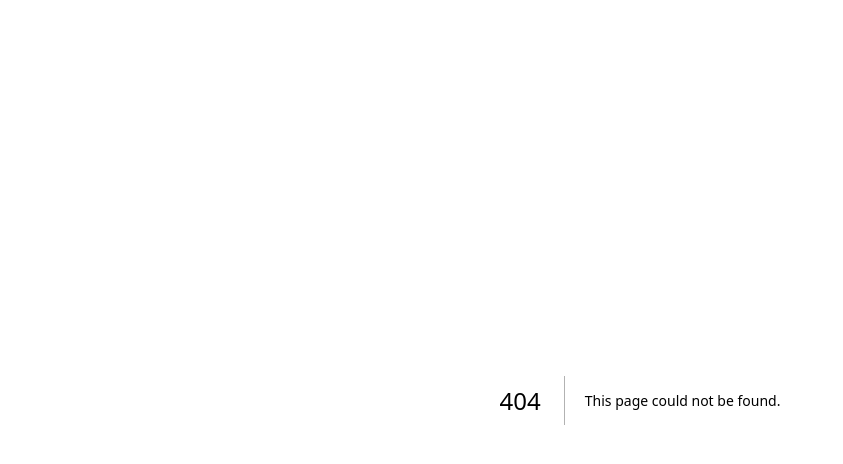
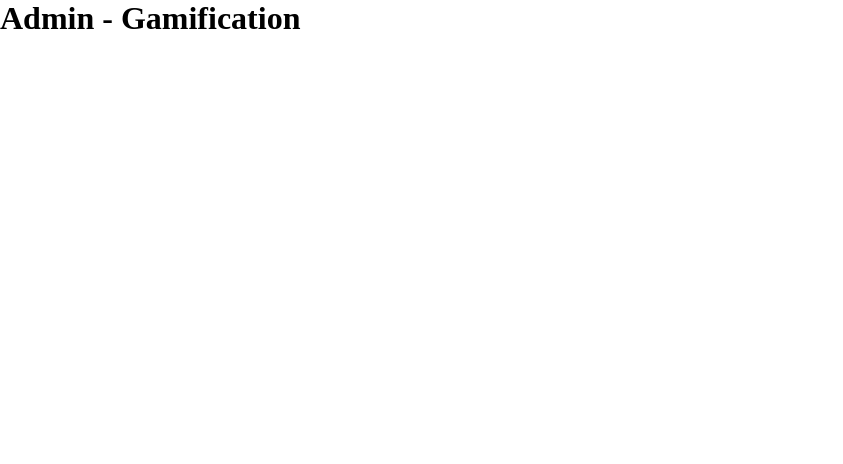
Before and after one commit to Grupo-GCB/academy-gamification, a Next.js app in the folder web/: page /admin in a window 1280 px wide. Before the commit this address had no page. Shown: the top 464 px of the page, without its empty margins (0-843 px from the left). Built offline with nearby package versions, Linux system fonts and the light colour scheme.

Commit message:
feat: create Admin Page

```diff
--- /dev/null
+++ b/web/src/pages/admin/index.tsx
@@ -0,0 +1,7 @@
+export default function Admin() {
+  return (
+    <div>
+      <h1>Admin - Gamification</h1>
+    </div>
+  );
+}
```
